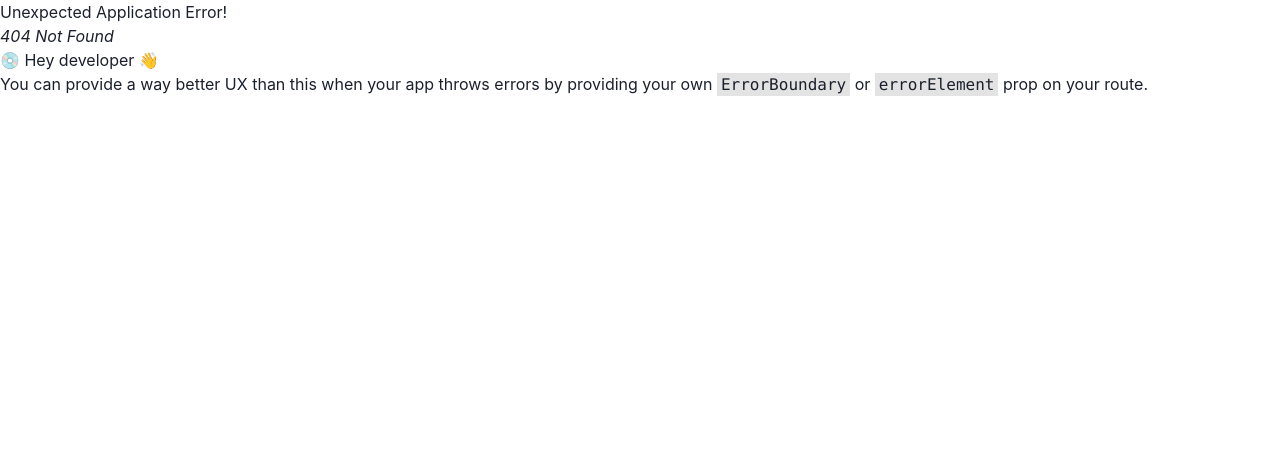
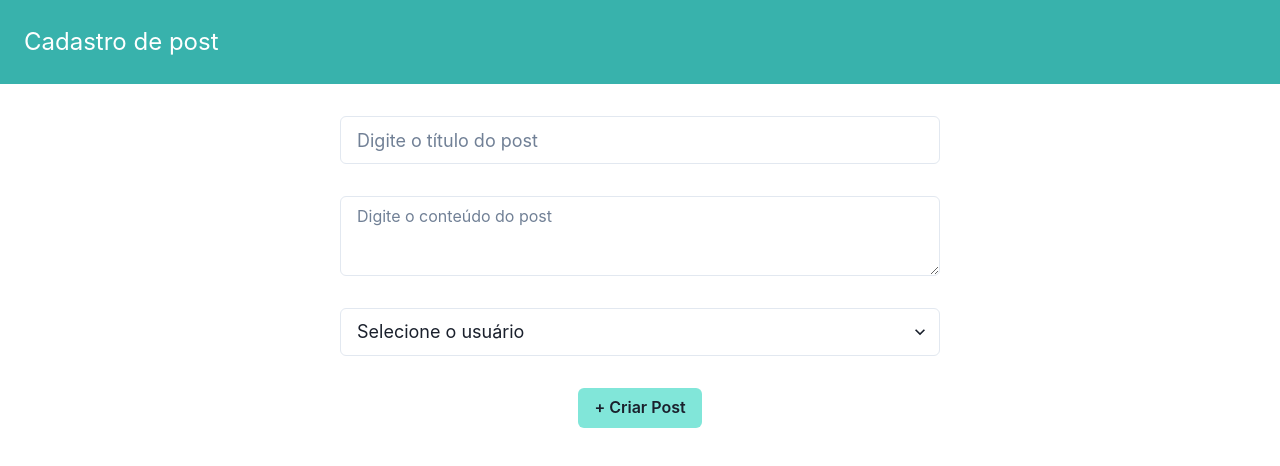
Before and after one commit to NikaElla69/FrontEnd, a React (Create React App) app: page /post in a window 1280 px wide. Before the commit this address had no page. Shown: the top 466 px of the page. Built offline with nearby package versions, Linux system fonts and the light colour scheme.

Commit message:
Commit Aula 17/06 ok

```diff
--- a/src/App.js
+++ b/src/App.js
@@ -8,6 +8,7 @@ import List from "./pages/List";
 import Profile from "./pages/Profile";
 import { ChakraProvider } from "@chakra-ui/react";
 import SearchPokemon from "./pages/SearchPokemon";
+import CreatePost from "./pages/CreatePost";
 
 const router = createBrowserRouter([
   {
@@ -26,6 +27,10 @@ const router = createBrowserRouter([
     path: "/search",
     element: <SearchPokemon />,
   },
+  {
+    path: "/post",
+    element: <CreatePost />
+  }
 ])
 
 
--- /dev/null
+++ b/src/pages/CreatePost.js
@@ -0,0 +1,96 @@
+import { Button, Flex, Input, Select, Textarea } from "@chakra-ui/react";
+import Header from "../components/Header";
+import { useState } from "react";
+import axios from "axios";
+
+const USERS = [
+    {
+        name: "Camilla",
+        id: 1,
+    },
+    {
+        name: "Bella",
+        id: 2,
+    },
+    {
+        name: "João",
+        id: 3,
+    }
+]
+
+const CreatePost = () => {
+
+    const [titleInput, setTitleInput] = useState();
+    const [bodyInput, setBodyInput] = useState();
+    const [userInput, setUserInput] = useState();
+
+    const onChangeTitleInput = (event) => {
+        setTitleInput(event.target.value)
+    }
+    const onChangeBodyInput = (event) => {
+        setBodyInput(event.target.value)
+    }
+    const onChangeUserInput = (event) => {
+        setUserInput(event.target.value)
+    }
+    const createPost = async () => {
+        try {
+            const response = await axios.post("https://jsonplaceholder.typicode.com/posts", {
+                title: titleInput,
+                body: bodyInput,
+                userId: 1,
+            })
+        } catch (error) {
+            console.log(error);
+        }
+    }
+
+    return (
+        <div>
+            <Header title={"Cadastro de post"} />
+            <Flex
+                direction={"column"}
+                gap={8}
+                padding={8}
+                justifyContent={"center"}
+                alignItems={"center"}
+            >
+
+                <Input
+                    placeholder="Digite o título do post"
+                    value={titleInput}
+                    onChange={onChangeTitleInput}
+                    size={"lg"}
+                    width={600}
+                />
+                <Textarea
+                    placeholder="Digite o conteúdo do post"
+                    value={bodyInput}
+                    onChange={onChangeBodyInput}
+                    width={600}
+                />
+                <Select
+                    placeholder="Selecione o usuário"
+                    onChange={onChangeUserInput}
+                    value={userInput}
+                    width={600}
+                    size={"lg"}
+                >
+                    {USERS.map(user => (
+                        <option value={user.id} key={user.id}>
+                            {user.name}
+                        </option>
+                    ))}
+                </Select>
+                <Button
+                    bgColor={"teal.200"}
+                    onChange={createPost}
+                >
+                    + Criar Post
+                </Button>
+            </Flex>
+        </div>
+    );
+}
+
+export default CreatePost;
--- a/src/pages/Home.js
+++ b/src/pages/Home.js
@@ -12,6 +12,9 @@ const Home = () => {
             <div>
                 <Link to="/search">Ir para a página de busca de pokemon</Link>
             </div>
+            <div>
+                <Link to="/post">Ir para a página de post</Link>
+            </div>
         </div>
     );
 }
```
